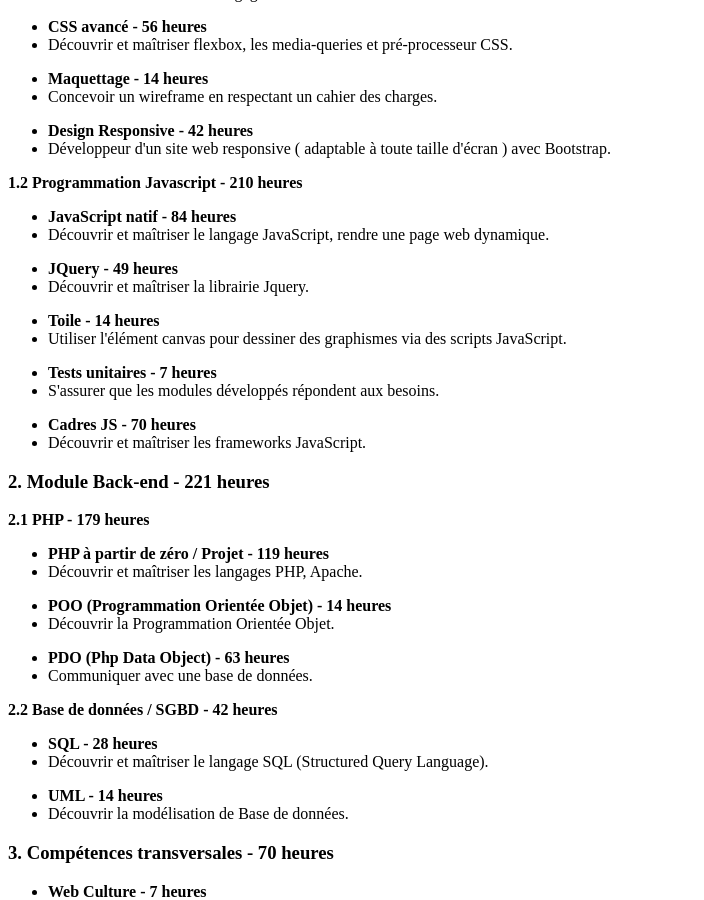
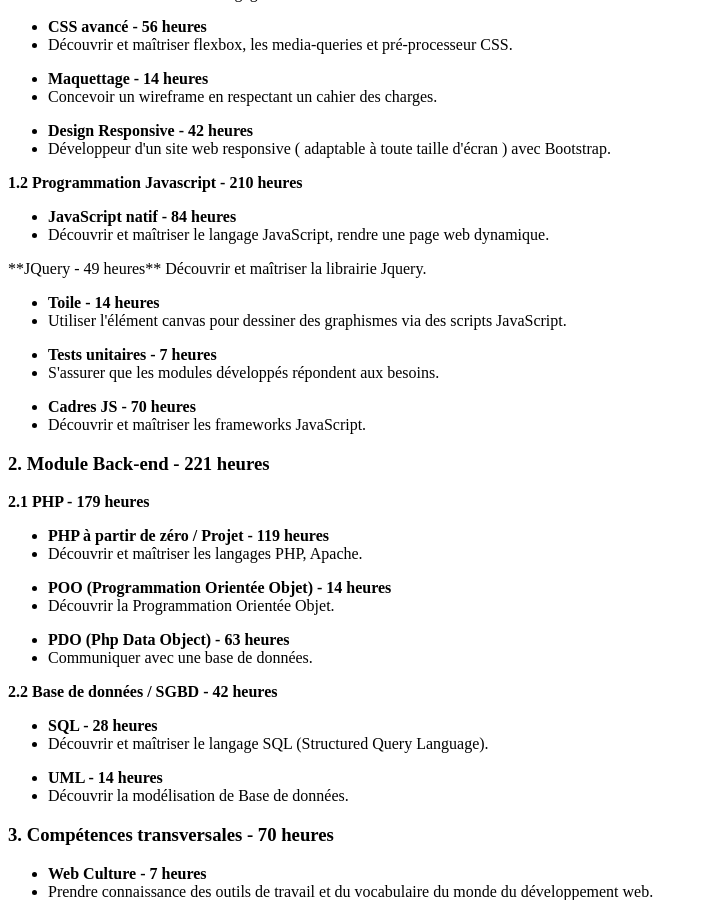
Before and after one commit to descodeuses/descodeuses.github.io, a Jekyll site: the page built from formation/index.md, in a window 1280 px wide and 900 px high, scrolled down 2439 px. Shown: the whole window, without its empty margins (0-704 px from the left). Built offline with Jekyll 4.4.1, drawn with Linux system fonts in a browser that asks for light colours.

Commit message:
Update index.md
test mise en forme .md

```diff
--- a/formation/index.md
+++ b/formation/index.md
@@ -128,10 +128,8 @@ layout: default
           <li><strong>JavaScript natif - 84 heures</strong></li>
           <li>Découvrir et maîtriser le langage JavaScript, rendre une page web dynamique.</li>
         </ul>
-        <ul>
-          <li><strong>JQuery - 49 heures</strong></li>
-          <li>Découvrir et maîtriser la librairie Jquery.</li>
-        </ul>
+          **JQuery - 49 heures**
+          Découvrir et maîtriser la librairie Jquery.
         <ul>
           <li><strong>Toile - 14 heures</strong></li>
           <li>Utiliser l'élément canvas pour dessiner des graphismes via des scripts JavaScript.</li>
```
